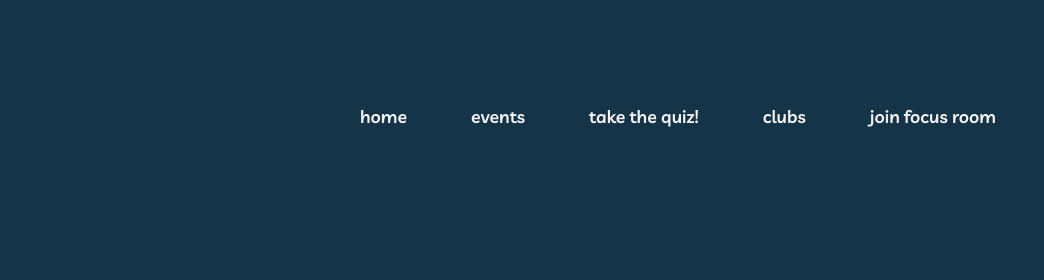
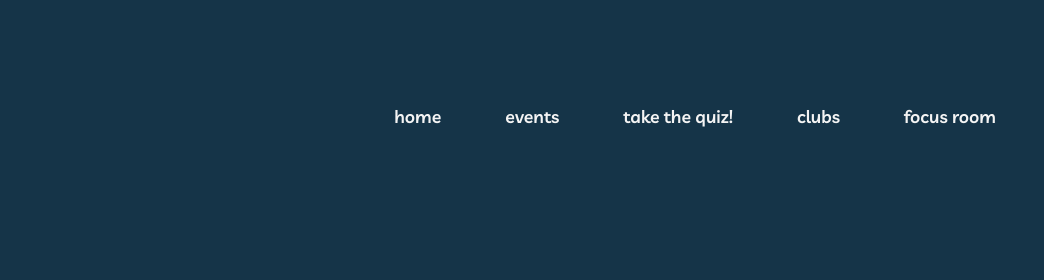
Before and after one commit to group610D/ClubHub, a plain HTML site: page Join Focus Room.html in a window 1280 px wide. Shown: the top 280 px of the page, 236-1280 px from the left. Drawn offline with Linux system fonts and the light colour scheme; a web font is replaced by a local one.

Commit message:
Update Join Focus Room.html

```diff
--- a/Join Focus Room.html
+++ b/Join Focus Room.html
@@ -23,7 +23,7 @@
                 <li><a href="Events.html">events</a></li>
                 <li><a href="Take the quiz.html">take the quiz!</a></li>
                 <li><a href="Clubs.html">clubs</a></li>
-                <li><a href="Join Focus Room.html">join focus room</a></li>
+                <li><a href="Join Focus Room.html"> focus room</a></li>
             </ul>
         </nav>
 </body>
```
